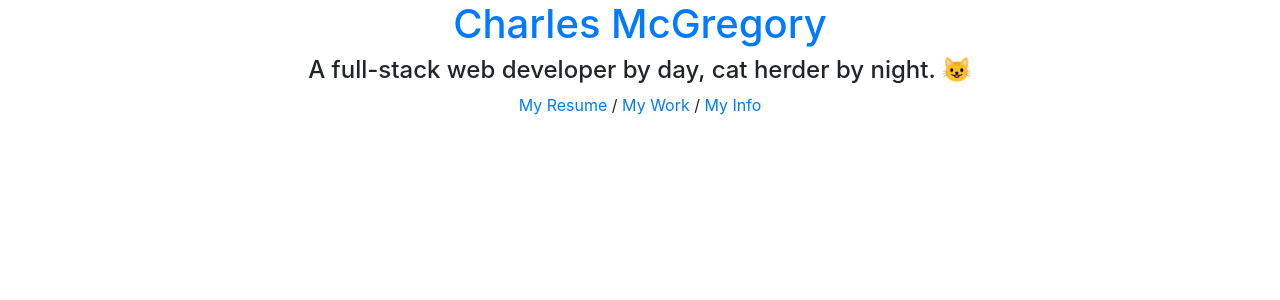
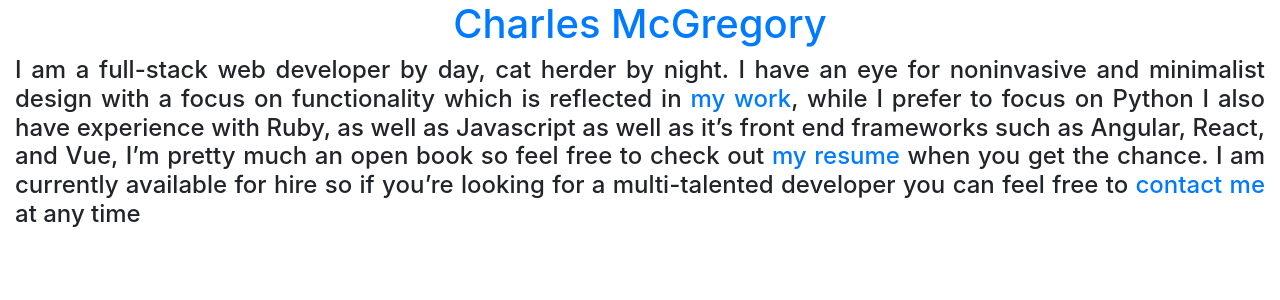
Before and after one commit to IamCharlesM/Portfolio, a Django app: page / in a window 1280 px wide. Shown: the top 300 px of the page. Run offline with Django 3.2, Linux system fonts and the light colour scheme; some libraries are stand-ins or nearby versions.

Commit message:
Updated home design, removed vuejs.

```diff
--- a/jobs/templates/jobs/home.html
+++ b/jobs/templates/jobs/home.html
@@ -20,8 +20,6 @@
     <link rel="stylesheet" href="{% static 'css/portfolio.css' %}">
     <link href='https://fonts.googleapis.com/css?family=Reenie+Beanie' rel='stylesheet' type='text/css'>
 
-     <!-- Vuejs  -->
-<script src="{% static 'js/vue.js' %}"></script>
 </head>
 
 <body>
@@ -29,15 +27,12 @@
         <div class="col text-center verticle">
             <div class="">
                 <a href="{% url 'home'%}"> <h1>Charles M<span class="align-top">c</span>Gregory</h1></a>
-                <h4 class="animated fadeIn">A full-stack web developer by day, cat herder by night. 😺 </h4>
+                <h4 class="animated fadeIn text-justify ">I am a full-stack web developer by day, cat herder by night. I have an eye for noninvasive and minimalist design with a focus on functionality which is reflected in <a class="links" href="{% url 'allblogs' %}">my work</a>, while I prefer to focus on Python I also have experience with Ruby, as well as Javascript as well as it’s front end frameworks such as Angular, React, and Vue, I’m pretty much an open book so feel free to check out <a class="links" href="{% static 'resume.pdf' %}">my resume </a>when you get the chance. I am currently available for hire so if you’re looking for a multi-talented developer you can feel free to <!-- Button trigger modal --> <a  class="links" href="" data-toggle="modal" data-target="#contact">contact me </a>at any time</h4>
             </div>
             <div class="">
-                <a class="links" href="{% static 'resume.pdf' %}">My Resume</a> /
-                <a class="links" href="{% url 'allblogs' %}">My Work</a> /
-                <!-- Button trigger modal -->
-                <a  class="links" href="" data-toggle="modal" data-target="#contact">
-                        My Info
-                </a>
+
+
+
 
                     <!-- Modal -->
                     <div class="modal fade" id="contact" tabindex="-1" role="dialog" aria-labelledby="contactTitle" aria-hidden="true">
```
